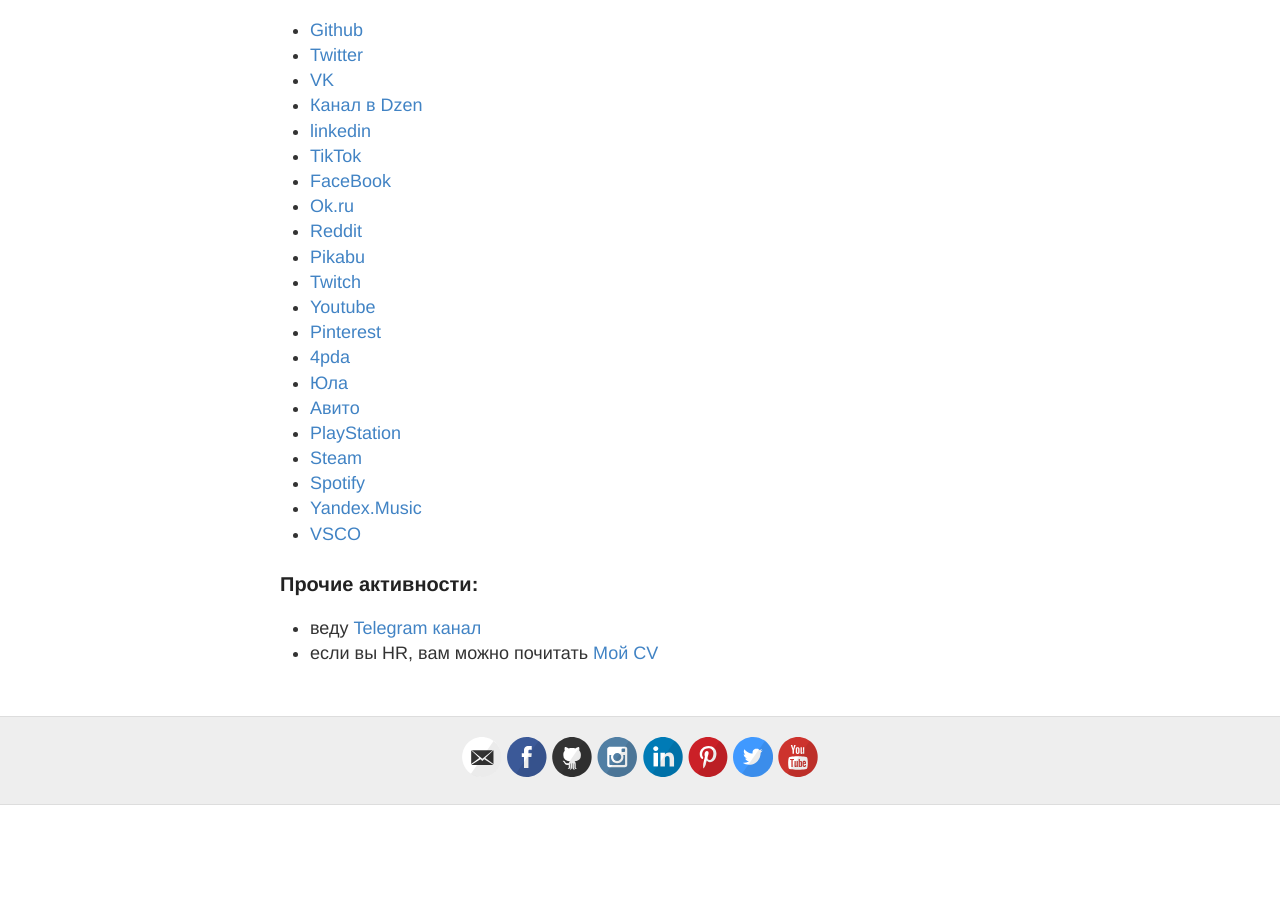
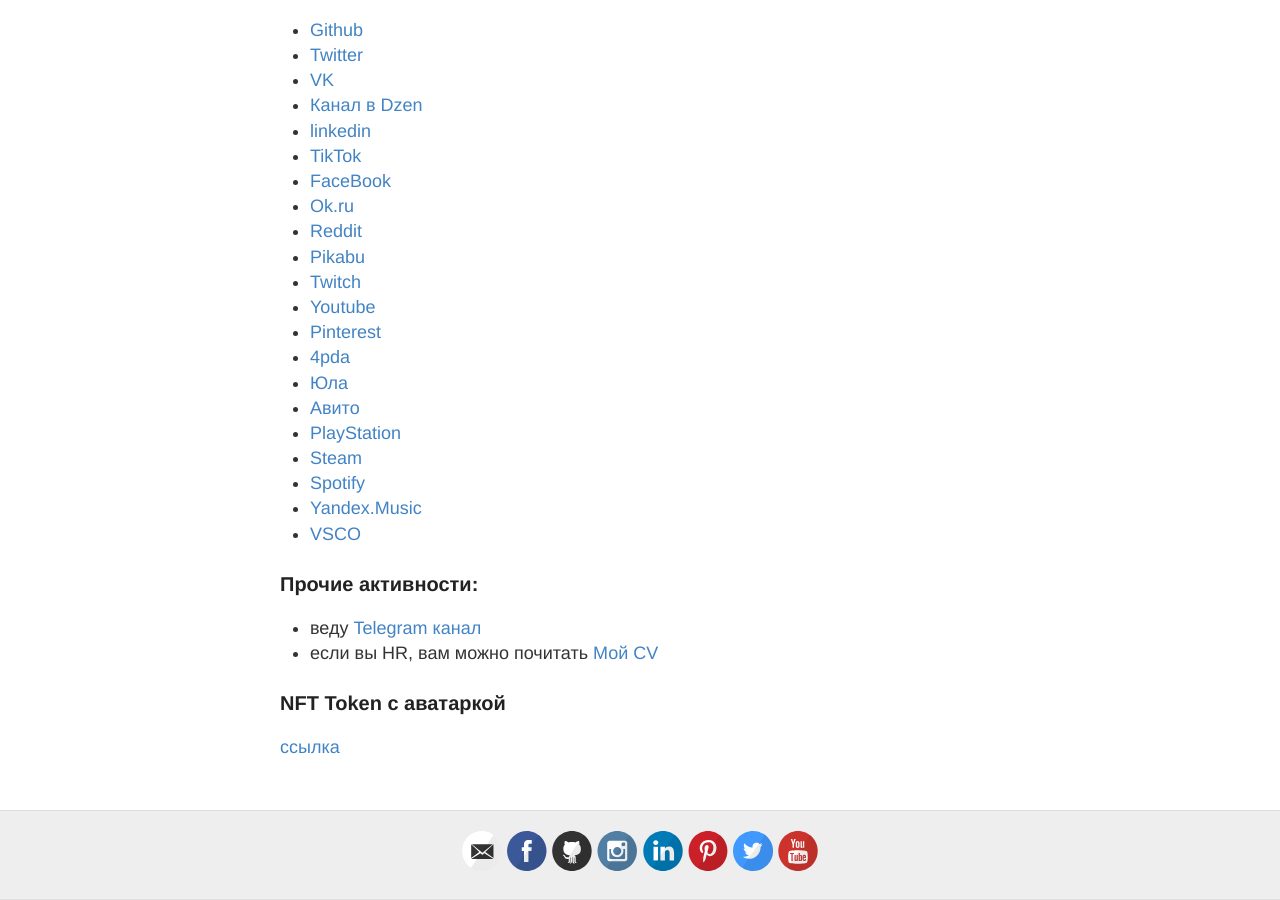
Before and after one commit to tatarinovms/tatarinovms.github.io, a Jekyll site: the page built from about.md, in a window 1280 px wide and 900 px high, scrolled down 1905 px. Built offline with Jekyll 4.4.1, drawn with Linux system fonts in a browser that asks for light colours; before the commit the page ends 2710 px from its top, so only the background shows below that.

Commit message:
Update about.md

```diff
--- a/about.md
+++ b/about.md
@@ -57,3 +57,7 @@
 
 - веду [Telegram канал](https://t.me/beaverclan)
 - если вы HR, вам можно почитать [Мой CV](https://blog.tatarinov.space/cv/)
+
+### NFT Token с аватаркой
+
+[ссылка](https://getgems.io/nft/EQDk3hMmrybDuVdR95BTYEPljtB2onljvRwASxlhtNn7zwf3)
```
